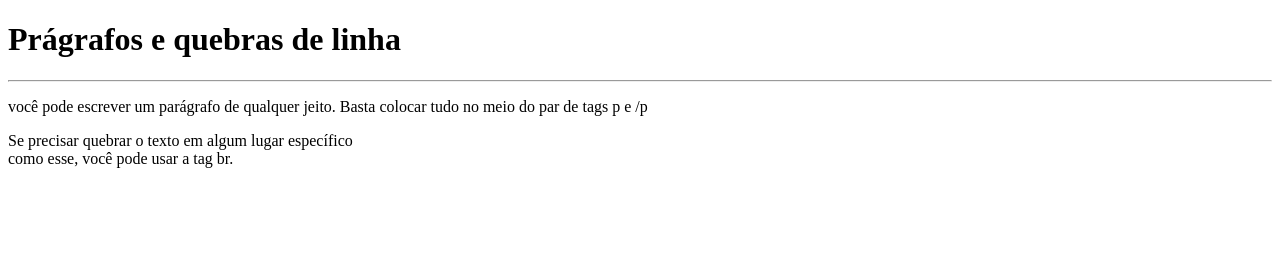
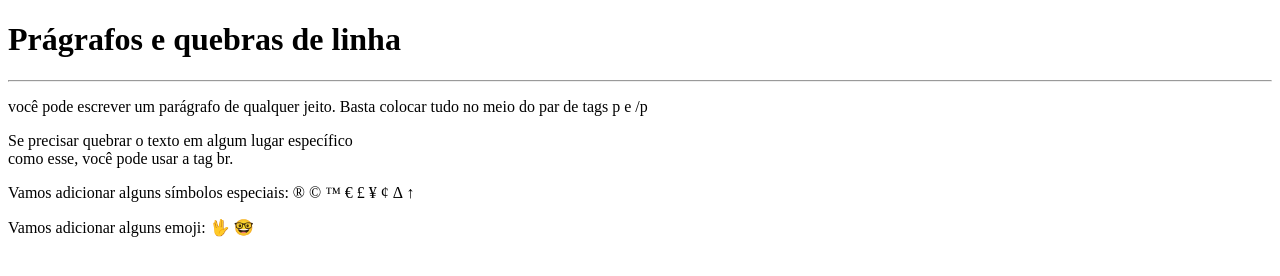
Before and after one commit to Luanbepi01/Repositorio-HTML-CSS, a plain HTML site: page estudos/html-css/exercicios/ex002/index.html in a window 1280 px wide. Drawn offline with Linux system fonts and the light colour scheme.

Commit message:
mudei algumas coisas, e acrescentei coisas do exercicio novo

```diff
--- a/estudos/html-css/exercicios/ex002/index.html
+++ b/estudos/html-css/exercicios/ex002/index.html
@@ -13,14 +13,28 @@
         qualquer jeito.
         Basta colocar tudo
         no meio do par de tags
-         p e /p
+         p e /p <!-- LESS THAN / GREATER THAN -->
 
     </p>
     <p>Se precisar quebrar
         o texto em algum lugar
         específico <br> como esse,
         você pode usar a tag br.
-
+    </p>
+    <P>Vamos adicionar alguns símbolos especiais:
+        &reg;
+        &copy;
+        &trade;
+        &euro;
+        &pound;
+        &yen;
+        &cent;
+        &Delta;
+        &uarr;
+    </P>
+    <p>Vamos adicionar alguns emoji:
+        &#x1F596;
+        &#x1F913;
     </p>
 </body>
 </html>
```
